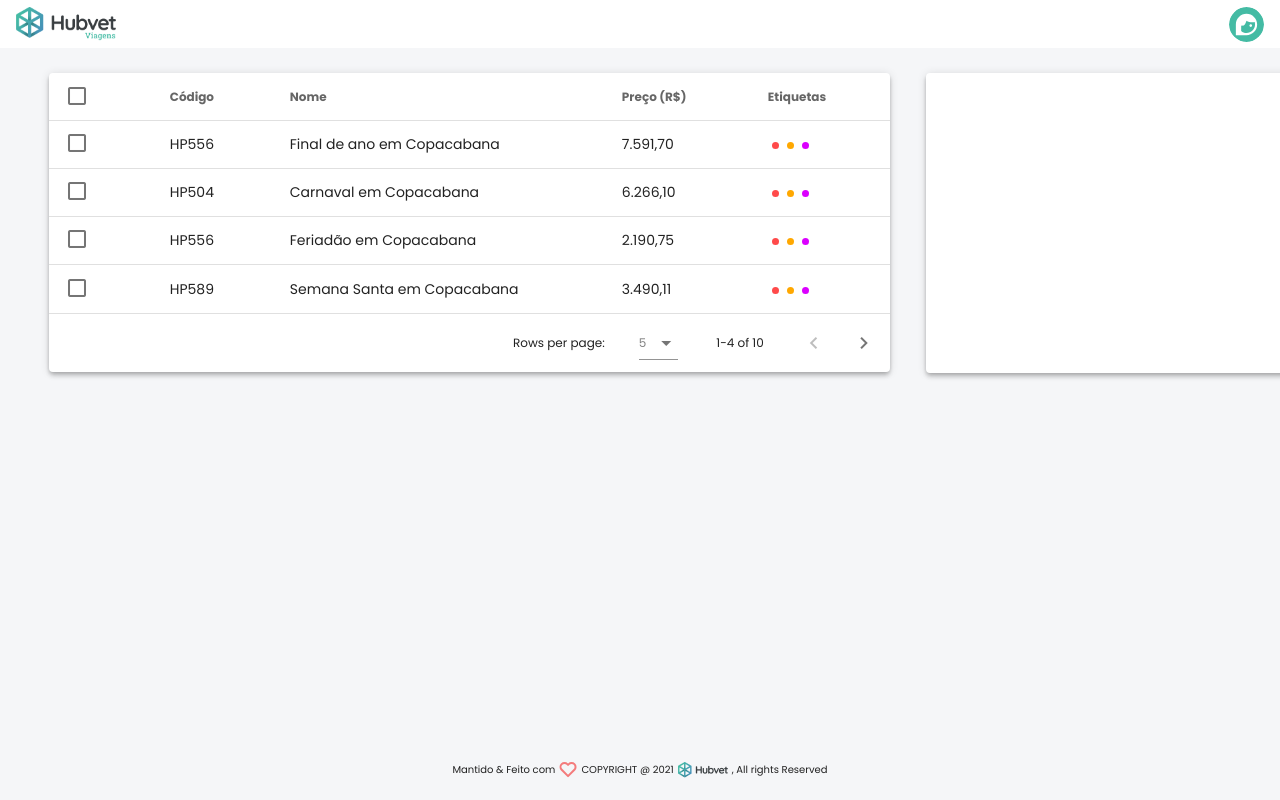
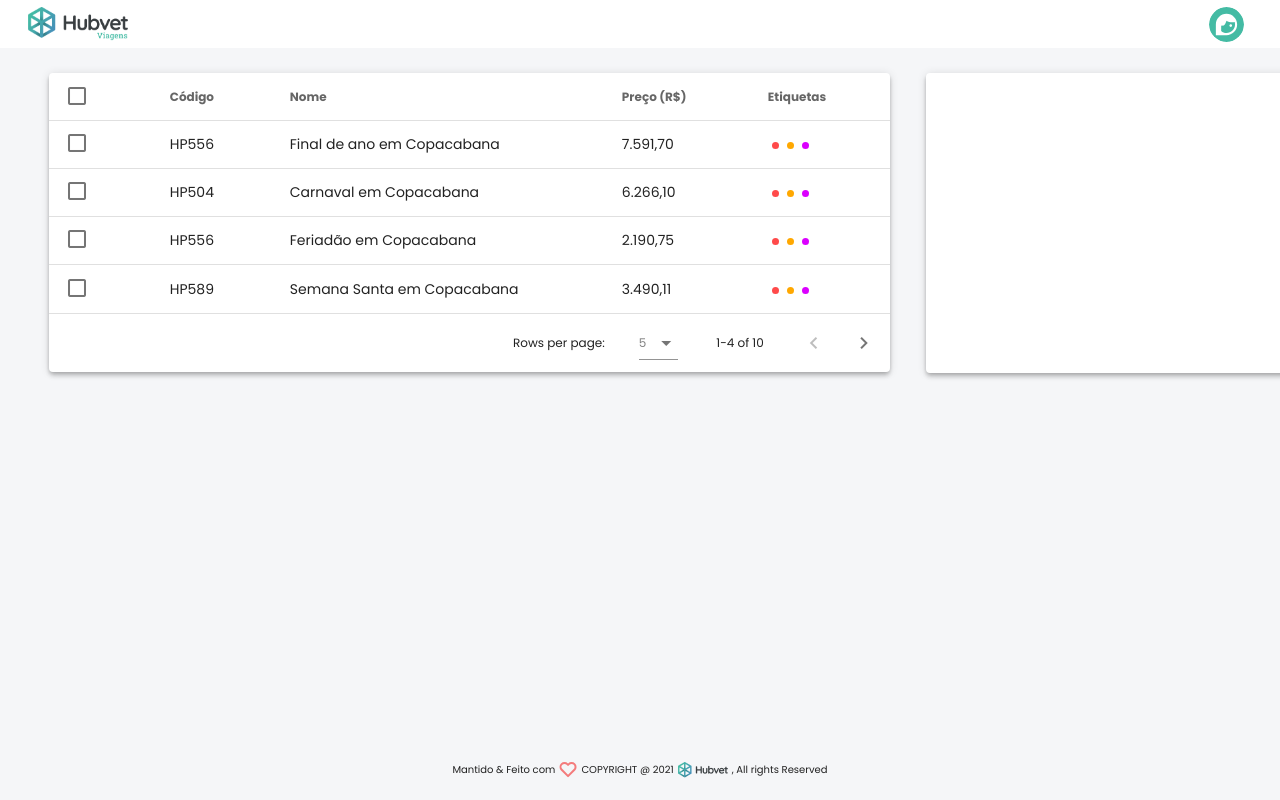
Before and after one commit to juliovt-07/desafio-hubvet, a Vue app: page /list-items in a window 1280 px wide. Built offline with nearby package versions, Linux system fonts and the light colour scheme.

Commit message:
Add margin and padding in navbar

```diff
--- a/src/components/TopBar.vue
+++ b/src/components/TopBar.vue
@@ -5,12 +5,13 @@
         flat
         color="#FFF"
         dense
+        class="px-3"
     >
       <img src="../assets/logo.png" alt="logo" :width="imgSize">
 
       <v-spacer></v-spacer>
 
-      <svg :width="svgSize" :height="svgSize" viewBox="0 0 46 46" fill="none" xmlns="http://www.w3.org/2000/svg">
+      <svg class="mr-2" :width="svgSize" :height="svgSize" viewBox="0 0 46 46" fill="none" xmlns="http://www.w3.org/2000/svg">
         <mask id="mask0" mask-type="alpha" maskUnits="userSpaceOnUse" x="0" y="0" width="46" height="46">
           <ellipse cx="23" cy="23" rx="23" ry="23" fill="#E5E5E5"/>
         </mask>
```
